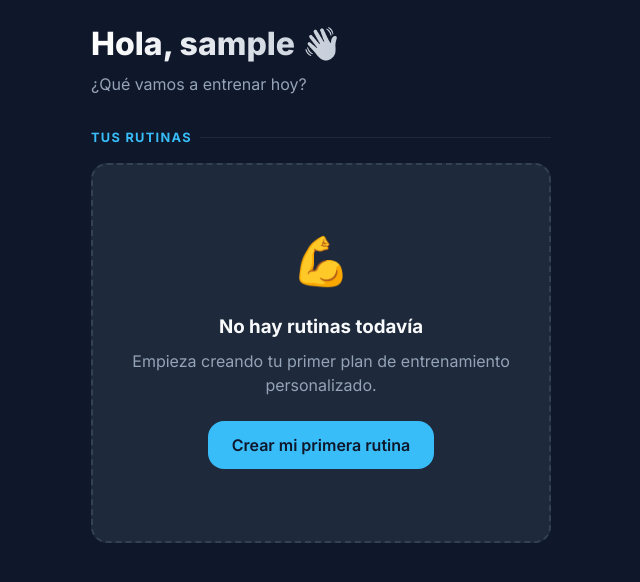
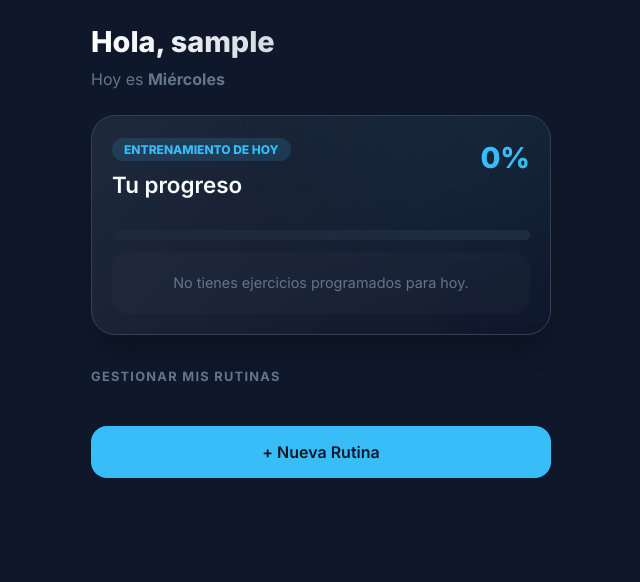
Before and after one commit to jess-jurado/GymApp, a Flask app: page /dashboard in a window 1280 px wide. Shown: the part 61-643 px from the top of the page, without its empty margins (319-959 px from the left). Run offline with Flask 3, Linux system fonts and the light colour scheme; the visitor is signed in with stand-in values (Sample User, id 1); data that the repository does not hold is empty.

Commit message:
Dashboard: Sección de entrenamiento de hoy con barra de progreso automática

```diff
--- a/app.py
+++ b/app.py
@@ -258,7 +258,49 @@
         nombre_usuario = res[0] if res else "Usuario"
         session['user_nombre'] = nombre_usuario
 
-    # Obtener rutinas únicas con su ID
+    # ── LÓGICA DE ENTRENAMIENTO DE HOY ──
+    dias_map = {
+        0: "Lunes", 1: "Martes", 2: "Miércoles", 3: "Jueves",
+        4: "Viernes", 5: "Sábado", 6: "Domingo"
+    }
+    dia_semana_index = datetime.now().weekday()
+    dia_actual_nombre = dias_map[dia_semana_index]
+
+    # Obtener todos los ejercicios que tocan HOY en cualquier rutina del usuario
+    cursor.execute("""
+        SELECT e.id, e.Nombre_ejercicio, e.Subgrupo_muscular, r.id as r_id, r.Nombre_rutina
+        FROM Rutinas r
+        JOIN Ejercicios e ON r.Id_ejercicio = e.id
+        WHERE r.Usuario_id = ? AND r.Dia = ?
+    """, (user_id, dia_actual_nombre))
+    ejercicios_hoy_rows = cursor.fetchall()
+
+    # Obtener completados hoy
+    inicio_hoy = datetime.now().replace(hour=0, minute=0, second=0, microsecond=0)
+    cursor.execute(
+        "SELECT DISTINCT Id_ejercicio FROM Historial WHERE Usuario_id = ? AND Fecha >= ?",
+        (user_id, inicio_hoy)
+    )
+    completados_ids = {row[0] for row in cursor.fetchall()}
+
+    ejercicios_hoy = []
+    total_hoy = len(ejercicios_hoy_rows)
+    realizados_hoy = 0
+
+    for eid, nombre_ej, subgrupo, rid, n_rutina in ejercicios_hoy_rows:
+        esta_hecho = eid in completados_ids
+        if esta_hecho: realizados_hoy += 1
+        ejercicios_hoy.append({
+            "id": eid,
+            "nombre": nombre_ej,
+            "subgrupo": subgrupo,
+            "completado": esta_hecho,
+            "rutina_nombre": n_rutina
+        })
+
+    porcentaje_hoy = int((realizados_hoy / total_hoy * 100)) if total_hoy > 0 else 0
+
+    # ── OBTENER TODAS LAS RUTINAS (para la lista de abajo) ──
     cursor.execute("SELECT id, Nombre_rutina FROM Rutinas WHERE Usuario_id = ?", (user_id,))
     rows = cursor.fetchall()
 
@@ -274,7 +316,12 @@
     cursor.close()
     conn.close()
 
-    return render_template('dashboard.html', rutinas=rutinas, nombre=nombre_usuario)
+    return render_template('dashboard.html',
+                           rutinas=rutinas,
+                           nombre=nombre_usuario,
+                           dia_nombre=dia_actual_nombre,
+                           ejercicios_hoy=ejercicios_hoy,
+                           porcentaje_hoy=porcentaje_hoy)
 
 @app.route('/logout')
 def logout():
--- a/templates/dashboard.html
+++ b/templates/dashboard.html
@@ -4,136 +4,125 @@
 
 {% block extra_css %}
 <style>
-    .welcome-section {
-        margin-bottom: 32px;
-        animation: fadeIn 0.5s ease;
-    }
+    .welcome-section { margin-bottom: 24px; animation: fadeIn 0.5s ease; }
     .welcome-section h1 {
-        font-size: 2rem;
-        font-weight: 800;
-        margin-bottom: 4px;
+        font-size: 1.8rem; font-weight: 800; margin-bottom: 4px;
         background: linear-gradient(to right, #fff, #94a3b8);
-        -webkit-background-clip: text;
-        -webkit-text-fill-color: transparent;
-    }
-    .welcome-section p {
-        color: var(--text-secondary);
-        font-size: 1rem;
+        -webkit-background-clip: text; -webkit-text-fill-color: transparent;
     }
 
-    .section-title {
-        font-size: 0.8rem;
-        font-weight: 700;
-        text-transform: uppercase;
-        letter-spacing: 0.1em;
-        color: var(--accent-color);
-        margin-bottom: 16px;
-        display: flex;
-        align-items: center;
-        gap: 8px;
+    /* ── Tarjeta de Hoy (Principal) ── */
+    .today-card {
+        background: linear-gradient(135deg, #1e293b 0%, #0f172a 100%);
+        border: 1px solid #334155; border-radius: 24px; padding: 20px;
+        margin-bottom: 32px; position: relative; overflow: hidden;
+        box-shadow: 0 20px 25px -5px rgba(0, 0, 0, 0.2);
     }
-    .section-title::after {
-        content: "";
-        flex: 1;
-        height: 1px;
-        background: #1e293b;
+    .today-card::before {
+        content: ""; position: absolute; top: -50%; right: -10%; width: 200px; height: 200px;
+        background: var(--accent-color); filter: blur(100px); opacity: 0.1; pointer-events: none;
+    }
+    .today-header { display: flex; justify-content: space-between; align-items: flex-start; margin-bottom: 16px; }
+    .today-tag {
+        background: rgba(56, 189, 248, 0.15); color: var(--accent-color);
+        padding: 4px 12px; border-radius: 12px; font-size: 0.75rem; font-weight: 800; text-transform: uppercase;
+    }
+    .progress-container { margin: 12px 0; }
+    .progress-text { display: flex; justify-content: space-between; font-size: 0.85rem; margin-bottom: 8px; font-weight: 600; }
+    .progress-bar-bg { background: #1e293b; height: 10px; border-radius: 10px; overflow: hidden; }
+    .progress-bar-fill {
+        background: linear-gradient(to right, #38bdf8, #818cf8);
+        height: 100%; border-radius: 10px; transition: width 1s cubic-bezier(0.17, 0.67, 0.83, 0.67);
     }
 
-    .routine-card {
-        background: linear-gradient(145deg, #1e293b, #0f172a);
-        border: 1px solid #334155;
-        border-radius: 20px;
-        padding: 24px;
-        margin-bottom: 16px;
-        cursor: pointer;
-        transition: transform 0.2s, border-color 0.2s, box-shadow 0.2s;
-        display: flex;
-        justify-content: space-between;
-        align-items: center;
-        position: relative;
-        overflow: hidden;
+    /* ── Lista de ejercicios de hoy ── */
+    .today-exercises { margin-top: 20px; display: flex; flex-direction: column; gap: 10px; }
+    .today-item {
+        background: rgba(255, 255, 255, 0.03); border: 1px solid rgba(255, 255, 255, 0.05);
+        border-radius: 14px; padding: 12px 16px; display: flex; align-items: center; justify-content: space-between;
+        text-decoration: none; color: white; transition: background 0.2s;
     }
-    .routine-card:hover {
-        transform: translateY(-2px);
-        border-color: var(--accent-color);
-        box-shadow: 0 10px 20px -10px rgba(56, 189, 248, 0.3);
+    .today-item:active { background: rgba(255, 255, 255, 0.08); }
+    .today-item.done { border-color: rgba(34, 197, 94, 0.3); background: rgba(34, 197, 94, 0.05); }
+
+    .exercise-info h4 { font-size: 0.95rem; margin-bottom: 2px; }
+    .exercise-info p { font-size: 0.75rem; color: var(--text-secondary); }
+
+    .status-icon { font-size: 1.2rem; }
+
+    /* ── Sección de todas las rutinas ── */
+    .section-title {
+        font-size: 0.8rem; font-weight: 700; text-transform: uppercase; letter-spacing: 0.1em;
+        color: #64748b; margin-bottom: 16px; display: flex; align-items: center; gap: 8px;
     }
-    .routine-card::before {
-        content: "";
-        position: absolute;
-        top: 0; left: 0; width: 4px; height: 100%;
-        background: var(--accent-color);
-        opacity: 0.5;
+    .routine-card-mini {
+        background: #1e293b; border: 1px solid #334155; border-radius: 16px;
+        padding: 16px; margin-bottom: 12px; display: flex; justify-content: space-between; align-items: center;
+        text-decoration: none; color: white;
     }
 
-    .routine-info h3 {
-        font-size: 1.25rem;
-        font-weight: 700;
-        margin-bottom: 4px;
-    }
-    .routine-info span {
-        font-size: 0.85rem;
-        color: var(--text-secondary);
-    }
-
-    .arrow-icon {
-        background: #1e293b;
-        width: 40px;
-        height: 40px;
-        border-radius: 12px;
-        display: flex;
-        align-items: center;
-        justify-content: center;
-        color: var(--accent-color);
-        font-weight: 800;
-        transition: background 0.2s;
-    }
-    .routine-card:hover .arrow-icon {
-        background: var(--accent-color);
-        color: #0f172a;
-    }
-
-    @keyframes fadeIn {
-        from { opacity: 0; transform: translateY(10px); }
-        to { opacity: 1; transform: translateY(0); }
-    }
+    @keyframes fadeIn { from { opacity: 0; transform: translateY(10px); } to { opacity: 1; transform: translateY(0); } }
 </style>
 {% endblock %}
 
 {% block content %}
 <div class="welcome-section">
-    <h1>Hola, {{ nombre }} 👋</h1>
-    <p>¿Qué vamos a entrenar hoy?</p>
+    <h1>Hola, {{ nombre }}</h1>
+    <p style="color: #64748b;">Hoy es <strong>{{ dia_nombre }}</strong></p>
 </div>
 
-<div class="section-title">Tus Rutinas</div>
+<!-- ── TARJETA PRINCIPAL: FOCO DE HOY ── -->
+<div class="today-card">
+    <div class="today-header">
+        <div>
+            <span class="today-tag">Entrenamiento de hoy</span>
+            <h2 style="margin-top: 8px; font-size: 1.4rem;">Tu progreso</h2>
+        </div>
+        <div style="text-align: right;">
+            <span style="font-size: 1.8rem; font-weight: 900; color: var(--accent-color);">{{ porcentaje_hoy }}%</span>
+        </div>
+    </div>
 
-{% if rutinas and rutinas|length > 0 %}
-    <div class="grid">
-        {% for rutina in rutinas %}
-        <div class="routine-card" onclick="window.location.href='/detalle_rutina/{{ rutina.id }}'">
-            <div class="routine-info">
-                <h3>{{ rutina.nombre_rutina }}</h3>
-                <span>Toca para ver el plan del día</span>
-            </div>
-            <div class="arrow-icon">→</div>
+    <div class="progress-container">
+        <div class="progress-bar-bg">
+            <div class="progress-bar-fill" style="width: {{ porcentaje_hoy }}%;"></div>
         </div>
-        {% endfor %}
     </div>
-{% else %}
-    <div class="card" style="text-align: center; padding: 60px 20px; border-style: dashed; border-width: 2px;">
-        <div style="font-size: 3rem; margin-bottom: 16px;">💪</div>
-        <h3 style="margin-bottom: 8px;">No hay rutinas todavía</h3>
-        <p style="color: var(--text-secondary); margin-bottom: 24px;">Empieza creando tu primer plan de entrenamiento personalizado.</p>
-        <a href="/api/crear_rutina" class="btn btn-primary" style="display: inline-block; width: auto; padding: 12px 24px;">Crear mi primera rutina</a>
-    </div>
-{% endif %}
 
-{% if rutinas and rutinas|length > 0 %}
-<div style="margin-top: 32px;">
-    <a href="/api/crear_rutina" class="btn btn-primary" style="background: transparent; border: 2px solid var(--accent-color); color: var(--accent-color);">
-        + Crear Nueva Rutina
+    {% if ejercicios_hoy %}
+        <div class="today-exercises">
+            {% for ej in ejercicios_hoy %}
+            <a href="/detalle_ejercicio/1/{{ ej.id }}" class="today-item {% if ej.completado %}done{% endif %}">
+                <div class="exercise-info">
+                    <h4>{{ ej.nombre }}</h4>
+                    <p>{{ ej.subgrupo }} • {{ ej.rutina_nombre }}</p>
+                </div>
+                <div class="status-icon">
+                    {% if ej.completado %} ✅ {% else %} 🟦 {% endif %}
+                </div>
+            </a>
+            {% endfor %}
+        </div>
+    {% else %}
+        <div style="text-align: center; padding: 20px; background: rgba(255,255,255,0.02); border-radius: 16px; margin-top: 10px;">
+            <p style="color: #64748b; font-size: 0.9rem;">No tienes ejercicios programados para hoy.</p>
+        </div>
+    {% endif %}
+</div>
+
+<!-- ── SECCIÓN: TODAS MIS RUTINAS ── -->
+<div class="section-title">Gestionar mis rutinas</div>
+<div class="grid" style="grid-template-columns: 1fr;">
+    {% for rutina in rutinas %}
+    <a href="/detalle_rutina/{{ rutina.id }}" class="routine-card-mini">
+        <div style="font-weight: 700;">{{ rutina.nombre_rutina }}</div>
+        <div style="color: #64748b;">Ver plan →</div>
     </a>
+    {% endfor %}
 </div>
-{% endif %}
+
+<div style="margin-top: 24px; display: flex; gap: 10px;">
+    <a href="/api/crear_rutina" class="btn btn-primary" style="flex: 1; padding: 14px;">+ Nueva Rutina</a>
+</div>
+
 {% endblock %}
```
